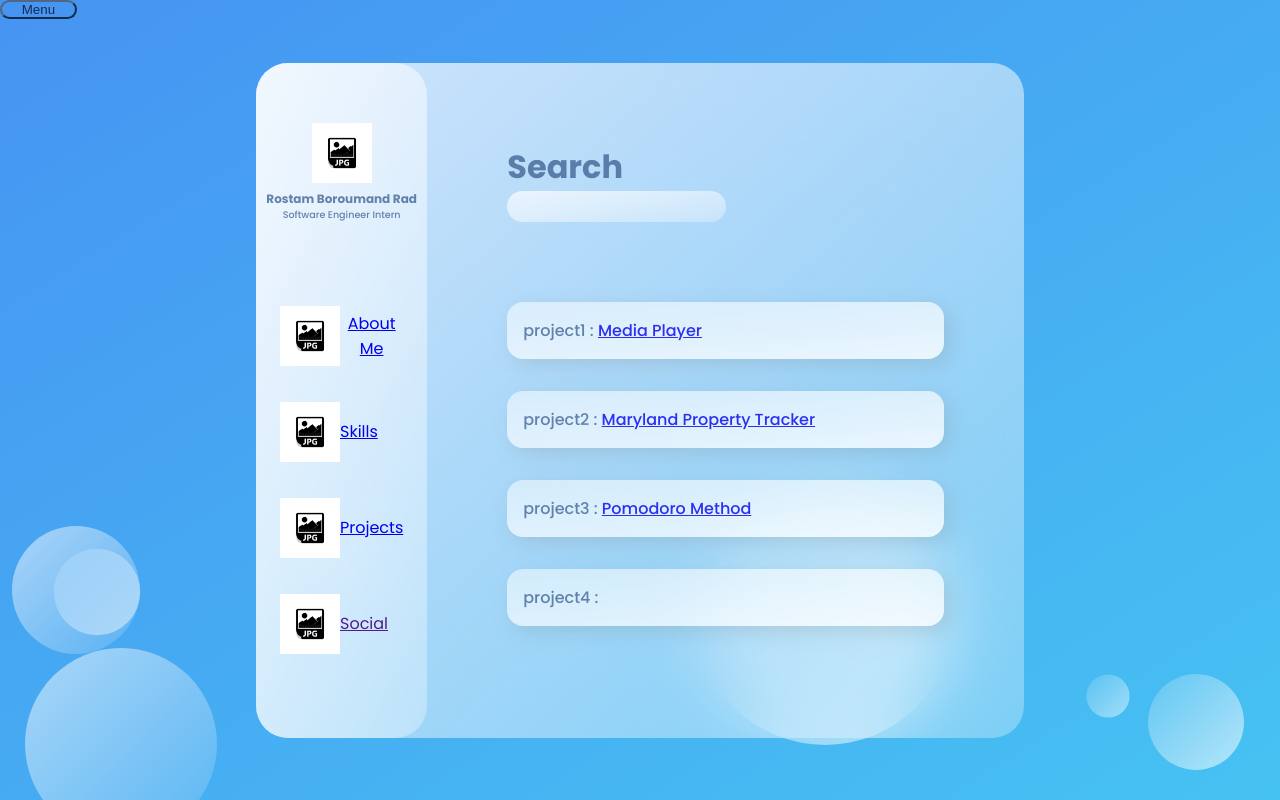
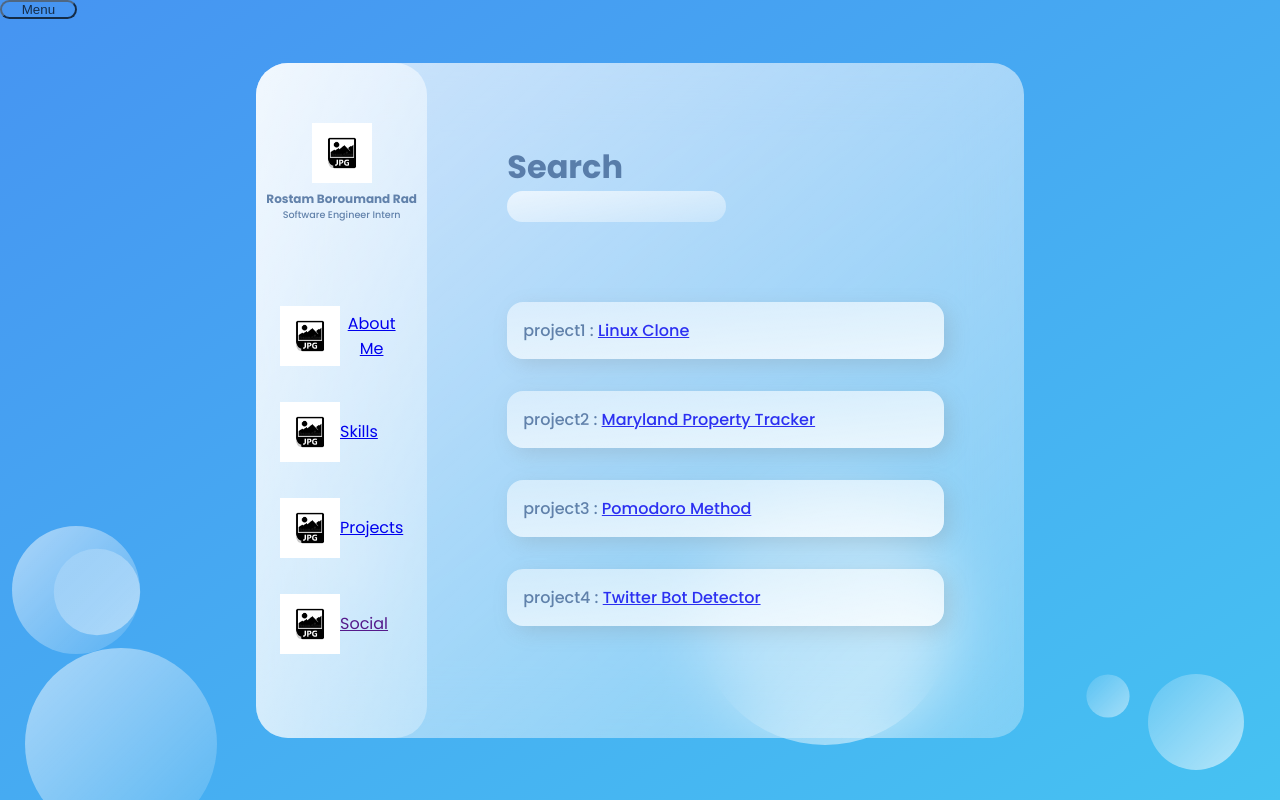
Before and after one commit to Rostam-Rad/personalWebsite, a plain HTML site: page projects.html in a window 1280 px wide. Drawn offline with Linux system fonts and the light colour scheme.

Commit message:
Update projects.html

```diff
--- a/projects.html
+++ b/projects.html
@@ -67,7 +67,7 @@
           </div>
           <div class="cards">
             <div class="card">
-              <p>project1 :  <a href="https://github.com/Rostam-Rad/mediaPlayer">Media Player</a></p>
+              <p>project1 :  <a href="https://github.com/Rostam-Rad/-nix-shell">Linux Clone</a></p>
             </div>
             <div class="card">
               <p>project2 : <a href="https://github.com/Rostam-Rad/mdPropertyTracker">Maryland Property Tracker</a></p>
@@ -76,7 +76,7 @@
               <p>project3 : <a href="https://github.com/Rostam-Rad/pomodoroMethod">Pomodoro Method</a></p>
             </div>
             <div class="card">
-              <p>project4 : </p>
+              <p>project4 : <a href="https://github.com/Rostam-Rad/twitterBotDetector">Twitter Bot Detector</p>
             </div>
           </div>
         </section>
```
